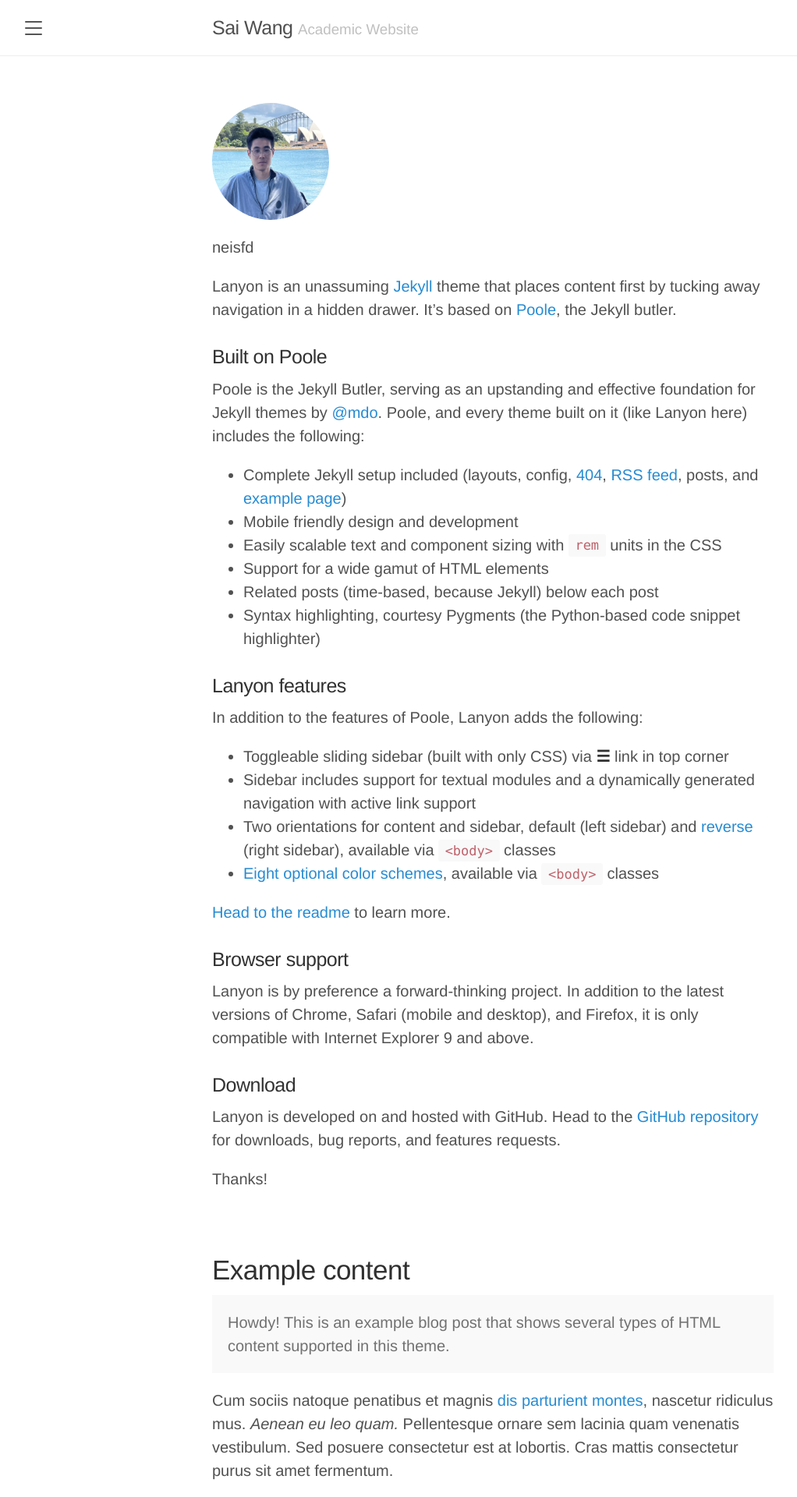
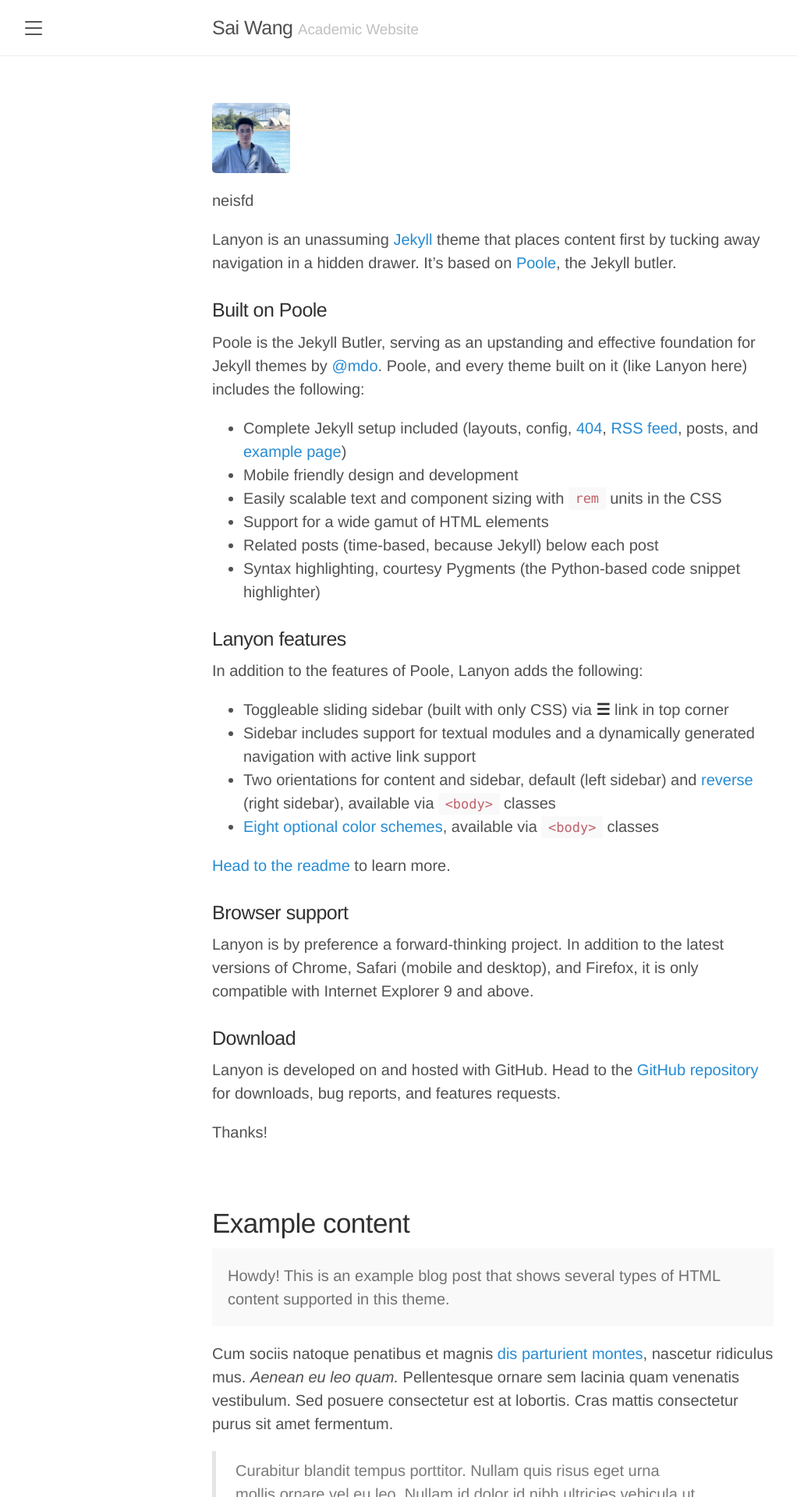
Before and after one commit to Alxendweb/alxendweb.github.io, a Jekyll site: the page built from index.html, in a window 1280 px wide. Shown: the top 1920 px of the page at 78% size, without its empty margins (8-1030 px from the left). Built offline with Jekyll 4.4.1, drawn with Linux system fonts in a browser that asks for light colours; the list of posts is cut into pages by our own code.

Commit message:
Update lanyon.css

```diff
--- a/public/css/lanyon.css
+++ b/public/css/lanyon.css
@@ -124,11 +124,23 @@
     display: none;
   }
 }
+/*左边照片右边文字*/
+
+.image-text-container {
+  display: flex; /* 设置为弹性布局，使得图片和文字并排显示 */
+  align-items: center; /* 垂直居中对齐 */
+}
+
 .personal-image {
-  width: 150px;
-  height: 150px;
-  border-radius: 80%;
-  margin-right: 10px;
+  width: 100px; /* 控制图片宽度 */
+  height: auto; /* 保持图片高度自适应 */
+  margin-right: 20px; /* 右侧留出一定的间距 */
+}
+
+.text-content {
+  flex: 1; /* 让文字内容占据剩余空间 */
+  font-size: 14px; /* 控制文字大小 */
+  line-height: 1.5; /* 控制行高 */
 }
 
 /*
```
